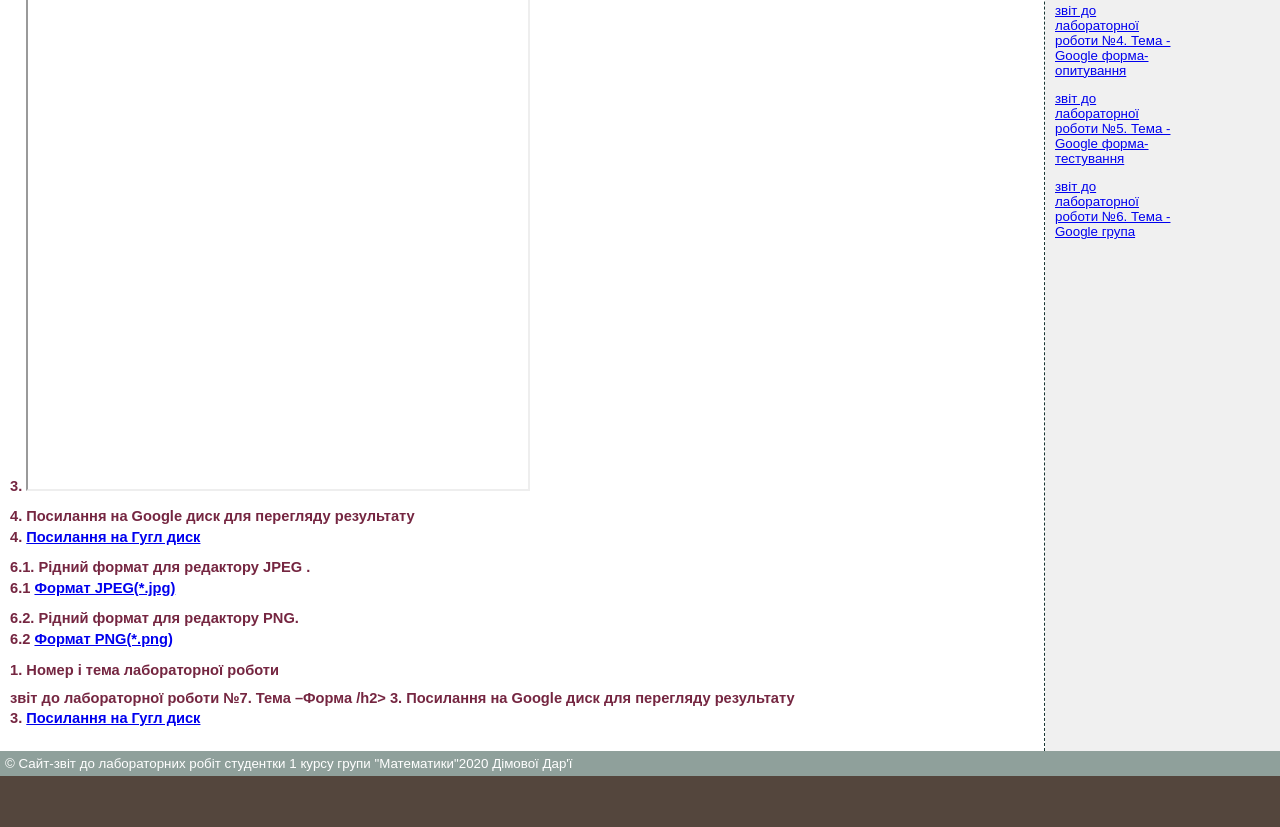
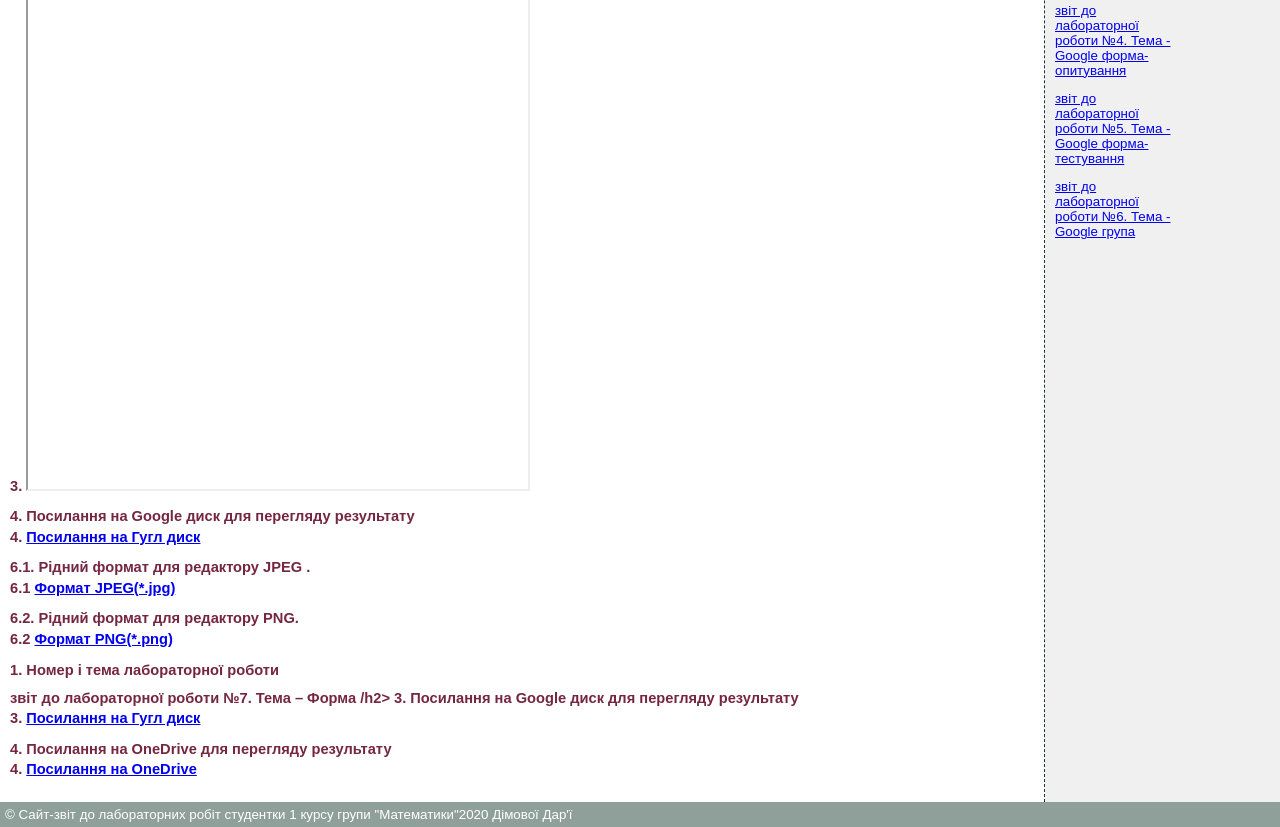
Before and after one commit to doradimova05/informatika, a plain HTML site: page lab6.html in a window 1280 px wide. Shown: the part 383-1210 px from the top of the page. Before the commit the page ends 1159 px from the top, so only its background shows below. Drawn offline with Linux system fonts and the light colour scheme.

Commit message:
Update lab6.html

```diff
--- a/lab6.html
+++ b/lab6.html
@@ -57,11 +57,9 @@
   <div id="content">
     <h2>Сайт-звіт до лабораторних робіт студентки 1 курсу групи "Математики"2020 Дімової Дар'ї</h2>
     1. Номер і тема лабораторної роботи
-
 <h2>звіт до лабораторної роботи №6. Тема –Комп’ютерна графіка /h2>
 3. iframe з результатом у pdf або html форматі
 <p>3. <iframe src="lab6.pdf" width="500" height="700"></iframe></p>
-
  4. Посилання на Google диск для перегляду результату
 
 <p>4. <a href="https://docs.google.com/drawings/d/1kAqtD80-ptywkuTFmqv92aKj4eCzNSYBRPgkzM2n1iY/edit?usp=sharing ">Посилання на Гугл диск</a></p>
@@ -74,12 +72,13 @@
 <p>6.2 <a href="lab6.png">Формат PNG(*.png)</a></p>
 
  1. Номер і тема лабораторної роботи
-
-<h2>звіт до лабораторної роботи №7.
- Тема –Форма /h2>
+<h2>звіт до лабораторної роботи №7. Тема – Форма /h2>
  3. Посилання на Google диск для перегляду результату
 
 <p>3. <a href="https://forms.gle/tnLi2hY3b4t862757 ">Посилання на Гугл диск</a></p>
+
+ 4. Посилання на OneDrive для перегляду результату
+ <p>4. <a href=" ">Посилання на OneDrive</a></p>
 
 
 
```
